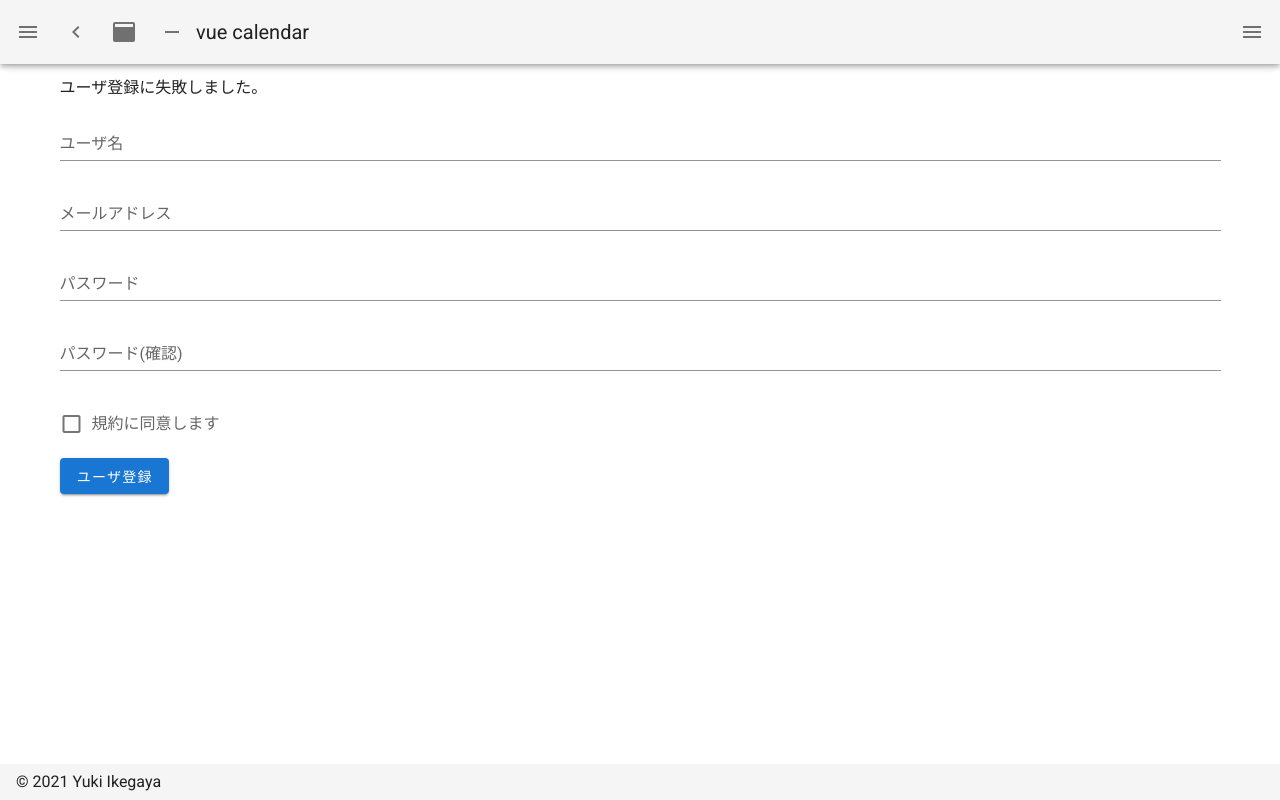
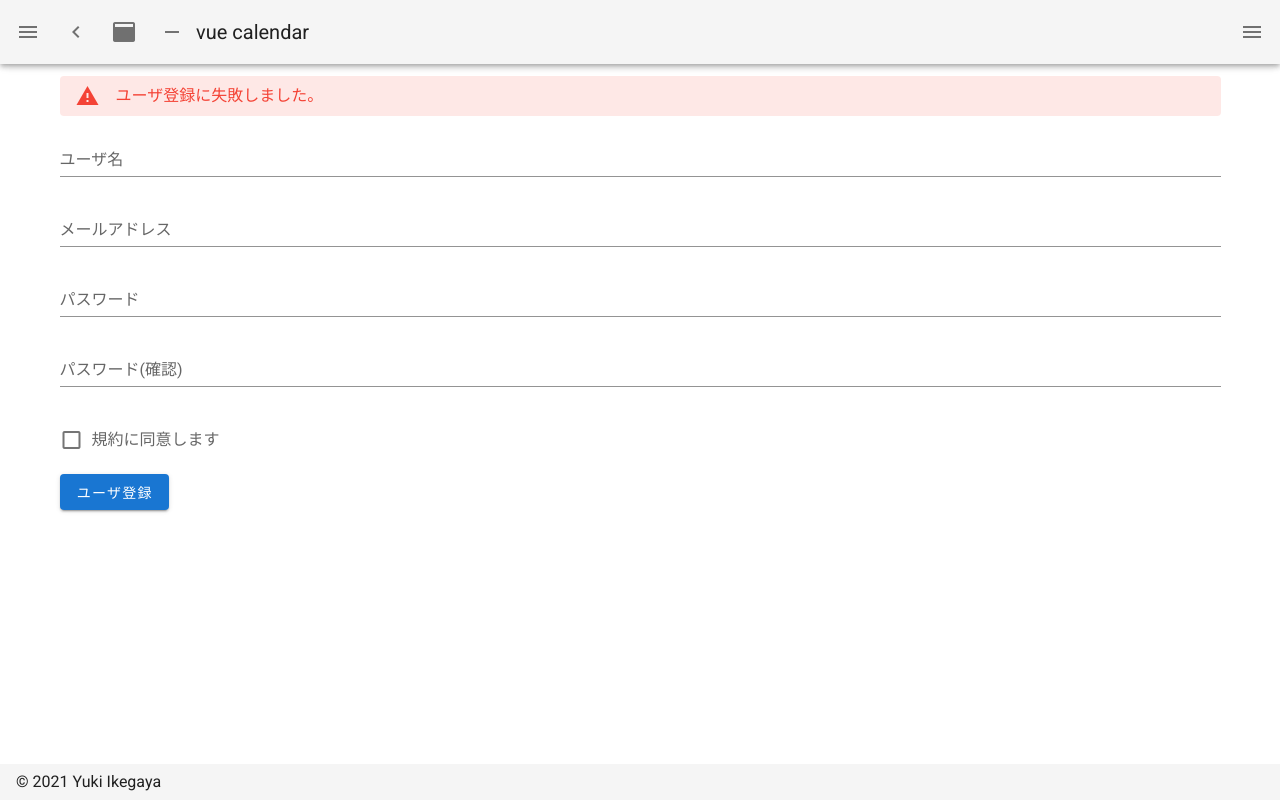
Before and after one commit to ikeyu0806/vue-calendar, a Nuxt app: page /user/create in a window 1280 px wide. Both pictures are taken after a click on the button "ユーザ登録". Built offline with nearby package versions, Linux system fonts and the light colour scheme.

Commit message:
implement register failure alert

```diff
--- a/components/User/createForm.vue
+++ b/components/User/createForm.vue
@@ -1,9 +1,16 @@
 <template>
   <div>
+    <span v-if="createFailure">
+      <v-alert
+        color="red"
+        dense
+        text
+        type="error"
+      >ユーザ登録に失敗しました。</v-alert>
+    </span>
     <v-form
     ref="form"
     >
-      <p>{{ sendMessage }}</p>
       <v-text-field
         v-model="name"
         label="ユーザ名"
@@ -60,6 +67,7 @@ export default {
       confirmPassword: '',
       checkbox: false,
       sendMessage: '',
+      createFailure: false,
       createSuccess: false
     }
   },
@@ -84,7 +92,7 @@ export default {
         this.createSuccess = true
         this.returnTop()
       } catch (error) {
-        this.sendMessage = 'ユーザ登録に失敗しました。'
+        this.createFailure = true
       }
     }
   }
```
